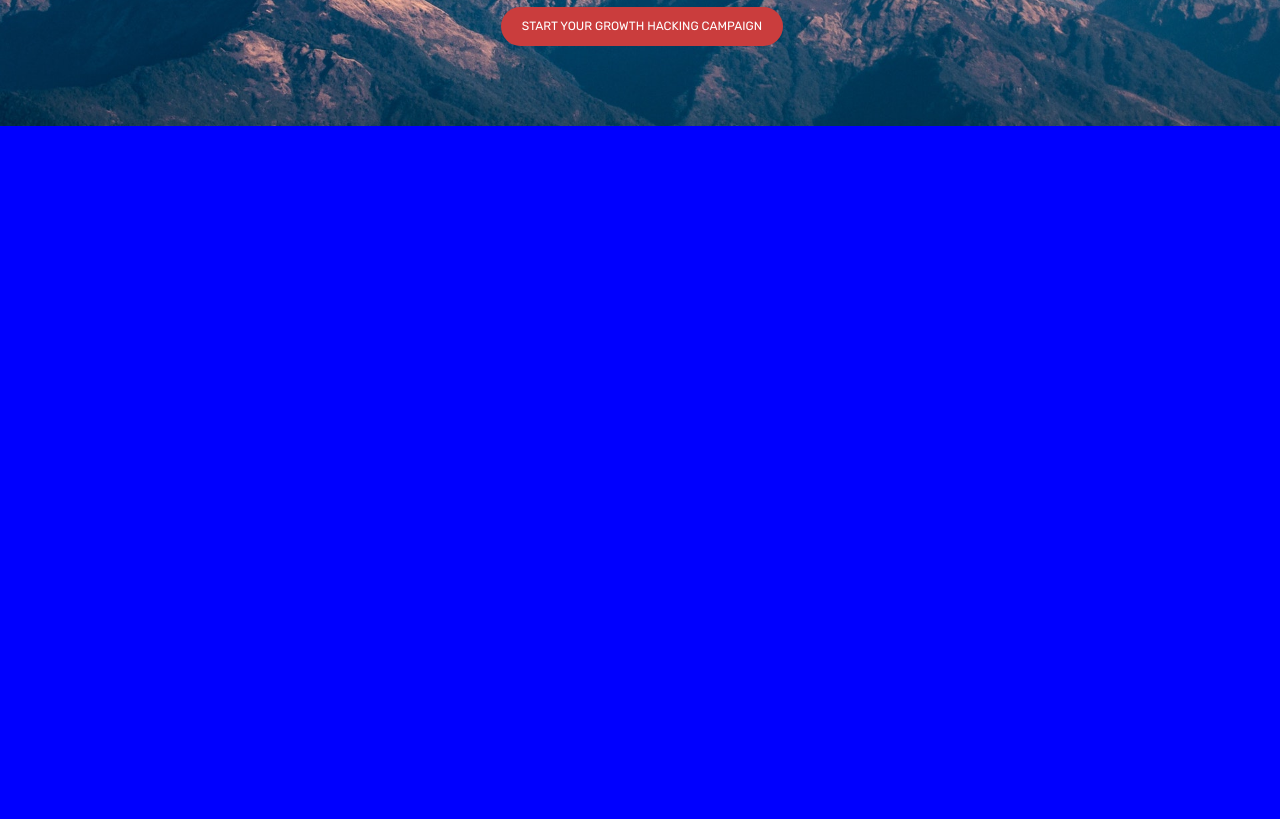
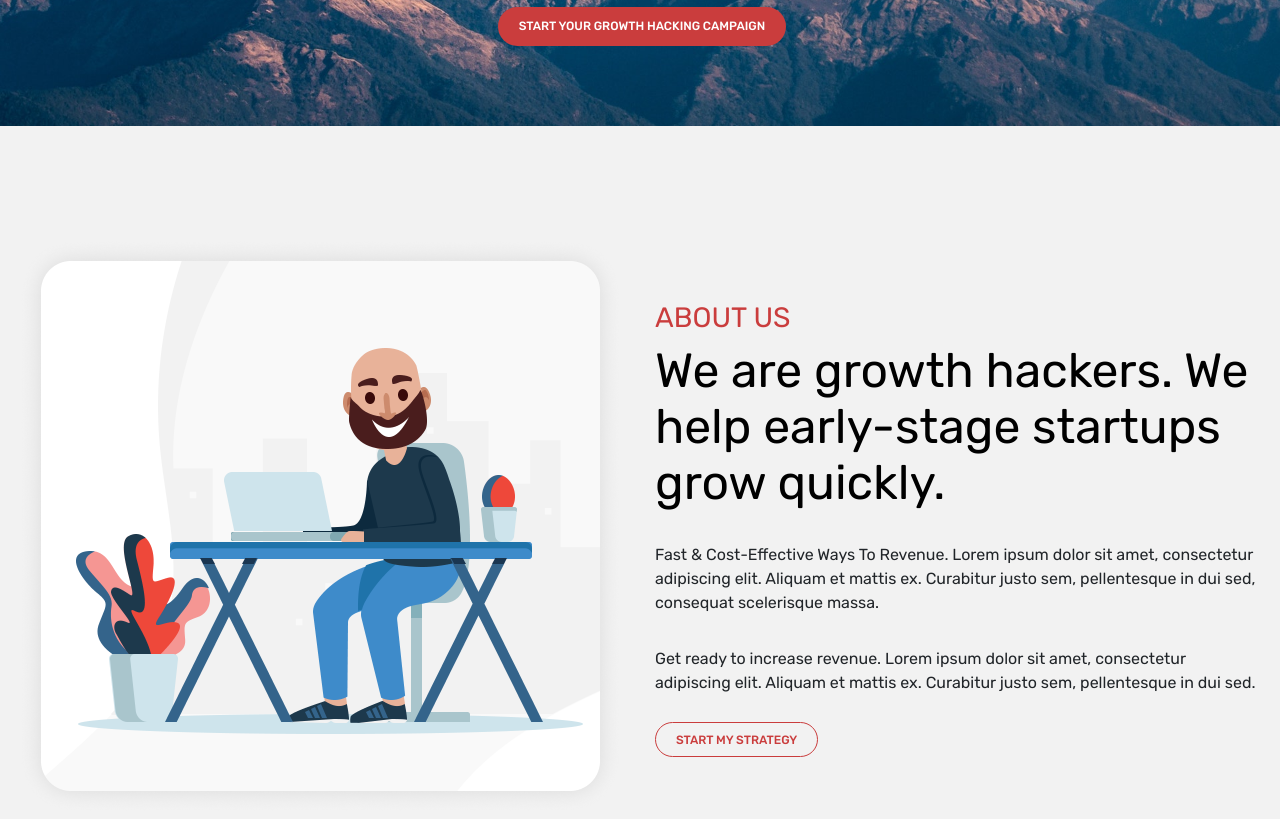
Before and after one commit to RyanSimon/secret-project, a website: page index.html in a window 1280 px wide. Shown: the part 680-1499 px from the top of the page. Drawn offline with Linux system fonts and the light colour scheme.

Commit message:
first pass at about us

```diff
--- a/index.html
+++ b/index.html
@@ -58,7 +58,23 @@
 </section>
 
 <section class="about-us container-fluid">
-
+    <div class="row">
+        <div class="about-img col-md-6 d-none d-md-block my-auto">
+            <img class="img-fluid" src="assets/papi-at-desk/papi-at-desk@2x.png" width="609" height="580" />
+        </div>
+        <div class="about-content col-md-6 my-auto">
+            <h2 class="header2">about us</h2>
+            <p class="hook">We are growth hackers.
+                We help early-stage
+                startups grow quickly.
+            </p>
+            <p class="hooked-p">Fast & Cost-Effective Ways To Revenue. Lorem ipsum dolor sit amet, consectetur adipiscing elit. Aliquam et mattis ex. Curabitur justo sem, pellentesque in dui sed, consequat scelerisque massa.</p>
+            <p class="hooked-p">Get ready to increase revenue. Lorem ipsum dolor sit amet, consectetur adipiscing elit. Aliquam et mattis ex. Curabitur justo sem, pellentesque in dui sed.</p>
+            <a href="#" class="btn-outline">
+                start my strategy
+            </a>
+        </div>
+    </div>
 </section>
 
 <section class="our-process container-fluid">
--- a/scss/_base.scss
+++ b/scss/_base.scss
@@ -1,4 +1,6 @@
-@import "custom";
+@import "../node_modules/bootstrap/scss/functions";
+@import "../node_modules/bootstrap/scss/variables";
+@import "../node_modules/bootstrap/scss/mixins";
 
 $primaryColor: #CA3D3D;
 $placeholderRowColor: pink;
@@ -6,6 +8,12 @@ $placeholderRowOddColor: blue;
 $placeholderCol1Color: red;
 $placeholderCol2Color: green;
 $pageBackgroundColor: #FFF;
+$mainFontFamily: 'Rubik', sans-serif;
+$font-weight-medium: 500;
+
+body {
+  font-family: $mainFontFamily;
+}
 
 .body {
   background-color: $pageBackgroundColor;
@@ -16,3 +24,43 @@ $pageBackgroundColor: #FFF;
   height: 100%;
   vertical-align: middle;
 }
+
+.header2 {
+  font-size: 1.75rem;
+  color: $primaryColor;
+  text-transform: uppercase;
+  font-weight: normal;
+}
+
+.btn {
+  border-radius: 2rem;
+  text-transform: uppercase;
+  padding: 0.60rem 1.25rem;
+  font-size: 0.75rem;
+  background-color: $primaryColor;
+  color: #FFF;
+  font-weight: $font-weight-medium;;
+}
+
+.btn-outline {
+  border-radius: 2rem;
+  border-color: $primaryColor;
+  border-style: solid;
+  border-width: 0.08rem;
+  text-transform: uppercase;
+  padding: 0.60rem 1.25rem;
+  font-size: 0.75rem;
+  color: $primaryColor;
+  font-weight: $font-weight-medium;
+}
+
+.hook {
+  font-size: 3rem;
+  line-height: 3.5rem;
+  margin-bottom: 2rem;
+  color: #000;
+}
+
+.hooked-p {
+  margin-bottom: 2rem;
+}
--- a/scss/_custom.scss
+++ /dev/null
@@ -1,12 +0,0 @@
-$mainFontFamily: 'Rubik', sans-serif;
-
-body {
-  font-family: $mainFontFamily;
-}
-
-.btn {
-  border-radius: 2rem;
-  text-transform: uppercase;
-  padding: 0.60rem 1.25rem;
-  font-size: 0.75rem;
-}
--- a/scss/_index.scss
+++ b/scss/_index.scss
@@ -26,16 +26,22 @@ body, html {
   }
 
   .start-cta {
-    background-color: $primaryColor;
-    color: #FFF;
     vertical-align: bottom;
     margin-bottom: 10vh;
   }
 }
 
 .about-us {
-  background-color: $placeholderRowOddColor;
+  background-color: #F2F2F2;
   height: 100%;
+
+  .row {
+    height: 100%;
+  }
+
+  .about-img {
+    text-align: right;
+  }
 }
 
 .our-process {
```
Also changed, not shown: css/main.css.
